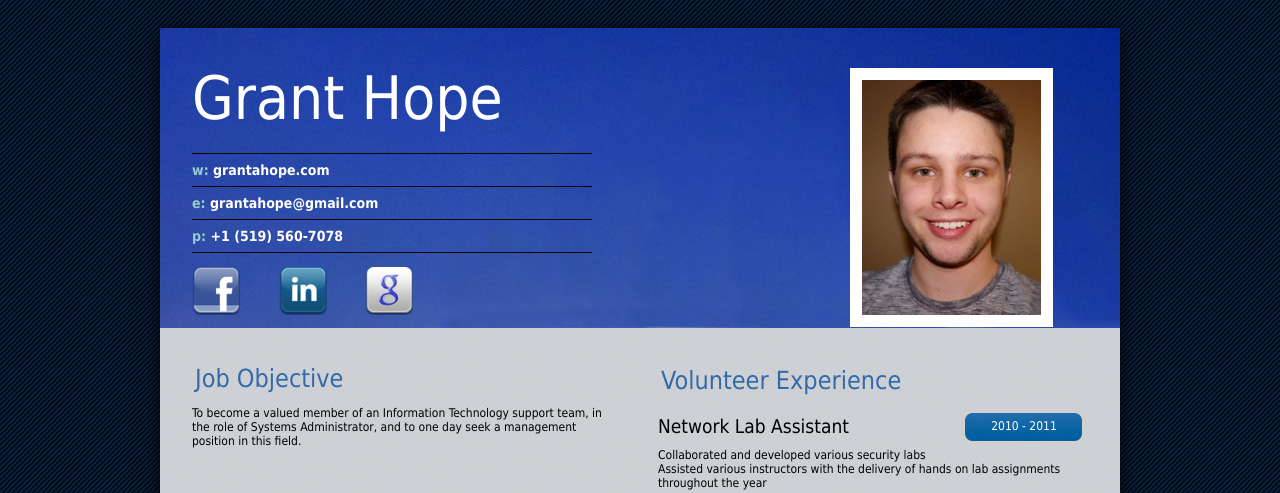
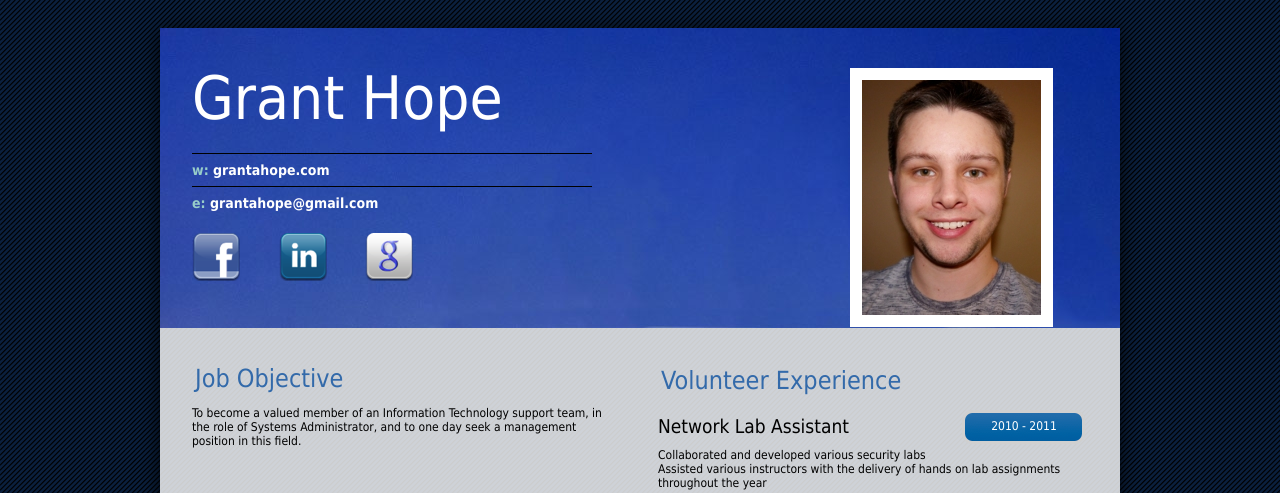
Before and after one commit to PaitoAnderson/GrantAHope, a PHP site: page / in a window 1280 px wide. Shown: the top 493 px of the page. Run offline with PHP 8.4, Linux system fonts and the light colour scheme.

Commit message:
Update index.php

```diff
--- a/index.php
+++ b/index.php
@@ -59,7 +59,6 @@
 					<div id="wep">
 						<h2><span class="blue"><span class="website">w</span>:</span> <a class="plain" href="http://grantahope.com/">grantahope.com</a></h2>
 						<h2><span class="blue"><span class="email">e</span>:</span> <script type="text/javascript">showEM("epohatnarg","moc.liamg");</script></h2>
-						<h2 class="listend"><span class="blue"><span class="phone">p</span>:</span> <a class="plain" href="tel:+1519-560-7078">+1 (519) 560-7078</a></h2>
 					</div>
 				</div>
 
```
